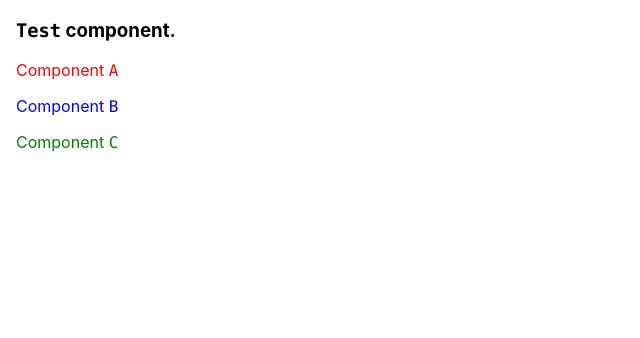
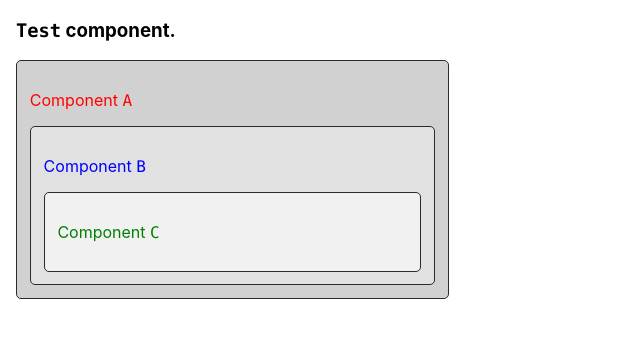
Before and after one commit to efdotjay/react-experiment, a React (Create React App) app: page / in a window 1280 px wide. Shown: the top 338 px of the page, without its empty margins (0-640 px from the left). Built offline with nearby package versions, Linux system fonts and the light colour scheme.

Commit message:
Adds basic styling.

```diff
--- a/src/components/component-a/ComponentA.jsx
+++ b/src/components/component-a/ComponentA.jsx
@@ -1,6 +1,7 @@
 
 import React from 'react';
 import { ComponentB } from '..';
+import classes from './ComponentA.module.css';
 
 export default class ComponentA extends React.Component {
   static getDerivedStateFromError(error) {
@@ -111,7 +112,7 @@ export default class ComponentA extends React.Component {
     const { color } = this.state;
 
     return (
-      <div>
+      <div className={classes.ComponentContainer}>
         <p style={{ color }}>Component <code>A</code></p>
         <ComponentB />
       </div>
--- /dev/null
+++ b/src/components/component-a/ComponentA.module.css
@@ -0,0 +1,9 @@
+
+.ComponentContainer {
+  width: fit-content;
+  min-width: 350px;
+  border: 1px solid #2b2b2b;
+  border-radius: 5px;
+  padding: 0.8rem;
+  background-color: #d1d1d1;
+}
--- a/src/components/component-b/ComponentB.jsx
+++ b/src/components/component-b/ComponentB.jsx
@@ -1,6 +1,7 @@
 
 import React from 'react';
 import { ComponentC } from '..';
+import classes from './ComponentB.module.css';
 
 export default class ComponentB extends React.Component {
   static getDerivedStateFromError(error) {
@@ -111,7 +112,7 @@ export default class ComponentB extends React.Component {
     const { color } = this.state;
 
     return (
-      <div>
+      <div className={classes.ComponentContainer}>
         <p style={{ color }}>Component <code>B</code></p>
         <ComponentC />
       </div>
--- /dev/null
+++ b/src/components/component-b/ComponentB.module.css
@@ -0,0 +1,9 @@
+
+.ComponentContainer {
+  width: fit-content;
+  min-width: 350px;
+  border: 1px solid #2b2b2b;
+  border-radius: 5px;
+  padding: 0.8rem;
+  background-color: #e1e1e1;
+}
--- a/src/components/component-c/ComponentC.jsx
+++ b/src/components/component-c/ComponentC.jsx
@@ -1,5 +1,6 @@
 
 import React from 'react';
+import classes from './ComponentC.module.css';
 
 export default class ComponentC extends React.Component {
   static getDerivedStateFromError(error) {
@@ -110,7 +111,7 @@ export default class ComponentC extends React.Component {
     const { color } = this.state;
 
     return (
-      <div>
+      <div className={classes.ComponentContainer}>
         <p style={{ color }}>Component <code>C</code></p>
       </div>
     );
--- /dev/null
+++ b/src/components/component-c/ComponentC.module.css
@@ -0,0 +1,9 @@
+
+.ComponentContainer {
+  width: fit-content;
+  min-width: 350px;
+  border: 1px solid #2b2b2b;
+  border-radius: 5px;
+  padding: 0.8rem;
+  background-color: #f1f1f1;
+}
```
